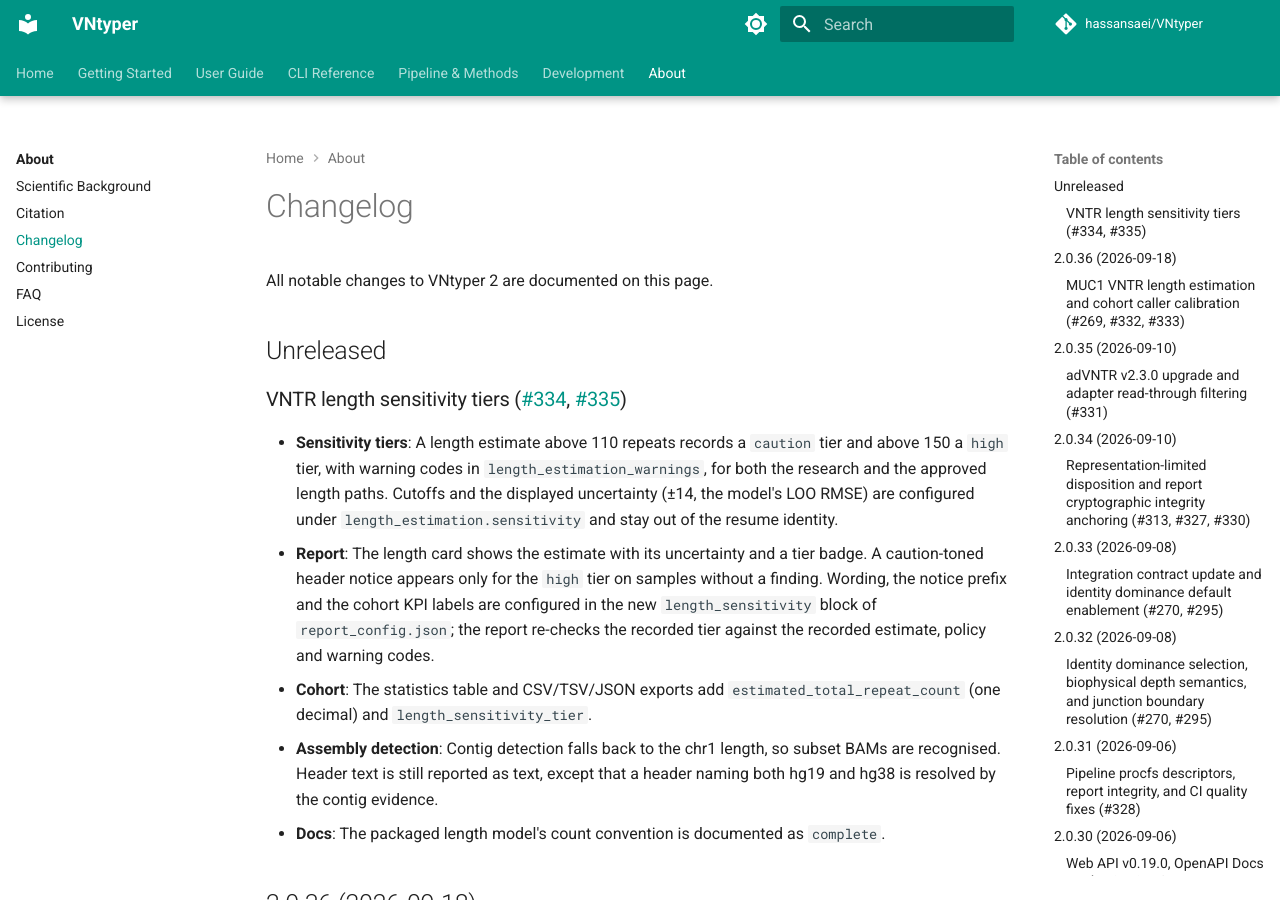
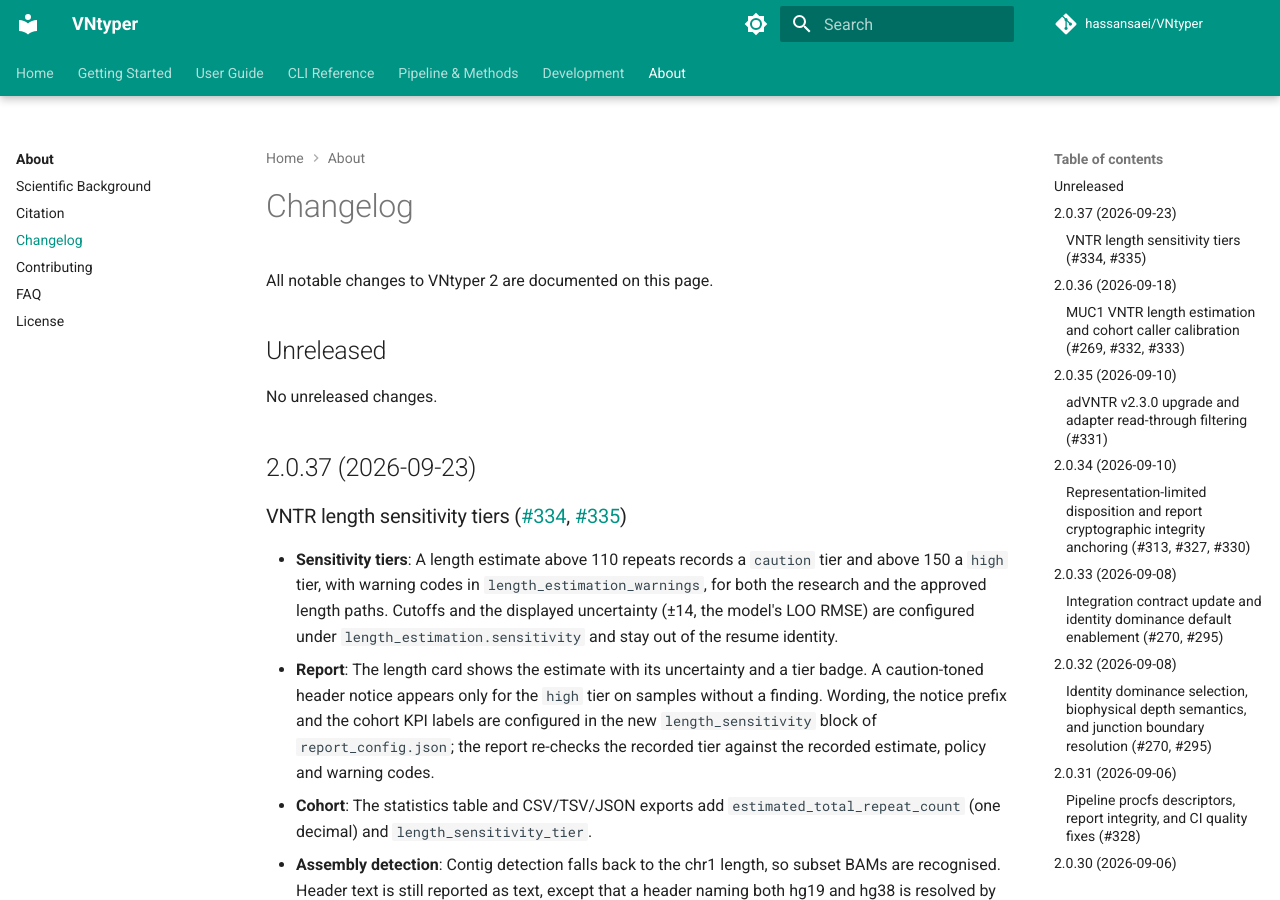
Before and after one commit to hassansaei/VNtyper, an MkDocs documentation site: the page built from docs/about/changelog.md, in a window 1280 px wide and 900 px high. Built offline with MkDocs 1.6.1 and Material for MkDocs 9.7.7, drawn with Linux system fonts in a browser that asks for light colours; comment, search, counter and statistics services are not loaded.

Commit message:
chore(release): prepare v2.0.37 metadata
Co-Authored-By: Claude Opus 5.5 <noreply@anthropic.com>

```diff
--- a/docs/about/changelog.md
+++ b/docs/about/changelog.md
@@ -3,6 +3,10 @@
 All notable changes to VNtyper 2 are documented on this page.
 
 ## Unreleased
+
+No unreleased changes.
+
+## 2.0.37 (2026-09-23)
 
 ### VNTR length sensitivity tiers ([#334](https://github.com/hassansaei/VNtyper/issues/334), [#335](https://github.com/hassansaei/VNtyper/pull/335))
 
--- a/vntyper/version.py
+++ b/vntyper/version.py
@@ -1 +1 @@
-__version__ = "2.0.36"
+__version__ = "2.0.37"
```
Also changed, not shown: 1 other file.
